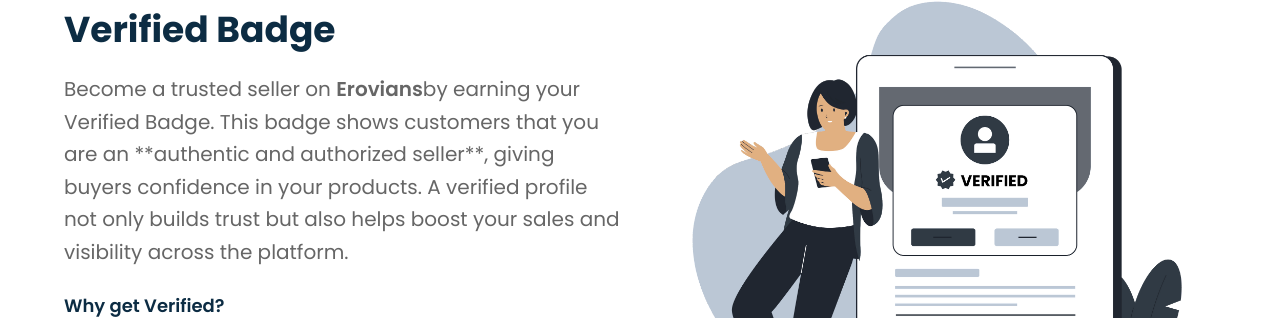
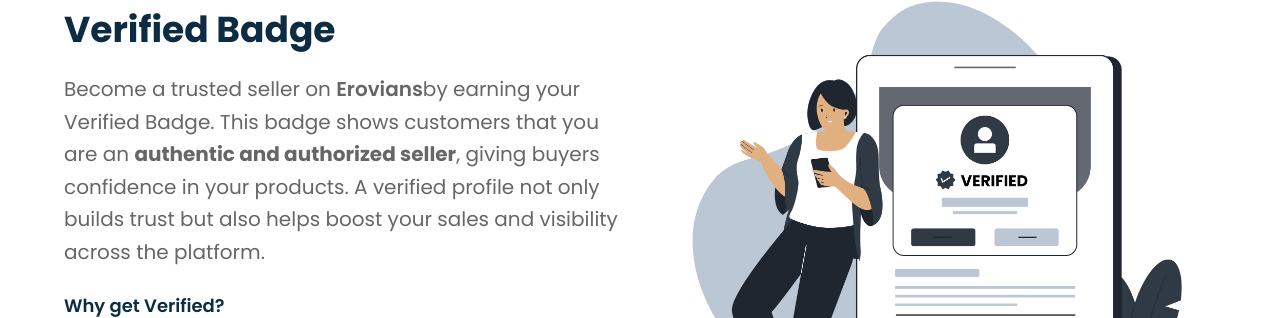
Before and after one commit to erovians/Erovians, a React (Vite) app in the folder seller/: page /grow in a window 1280 px wide. Shown: the part 635-953 px from the top of the page. Built offline with nearby package versions, Linux system fonts and the light colour scheme.

Commit message:
fixes all the section width

```diff
--- a/seller/src/pages/Grow.jsx
+++ b/seller/src/pages/Grow.jsx
@@ -27,11 +27,8 @@
         img={assets.sell_online_banner}
       />
       {/* Create Account Section */}
-      <section
-        className="bg-white py-10 px-6 md:px-16 flex flex-col "
-        id="CreateAccount"
-      >
-        <div className="max-w-7xl mx-auto grid grid-cols-1 md:grid-cols-2 gap-10 items-center ">
+      <section className="bg-white py-10 px-6 md:px-16" id="CreateAccount">
+        <div className="max-w-7xl mx-auto grid grid-cols-1 md:grid-cols-2 gap-10 items-center">
           {/* Left Content */}
           <div className="rich-text">
             <h1 className="mb-4">
@@ -41,10 +38,10 @@
               Become a trusted seller on{" "}
               <span className="font-semibold">Erovians</span>
               by earning your Verified Badge. This badge shows customers that
-              you are an **authentic and authorized seller**, giving buyers
-              confidence in your products. A verified profile not only builds
-              trust but also helps boost your sales and visibility across the
-              platform.
+              you are an <strong>authentic and authorized seller</strong>,
+              giving buyers confidence in your products. A verified profile not
+              only builds trust but also helps boost your sales and visibility
+              across the platform.
             </p>
 
             <h3 className="mb-2">Why get Verified?</h3>
@@ -78,18 +75,15 @@
         </div>
       </section>
 
-      {/*  Advertise Products Section */}
-      <section
-        className="py-10 px-6 md:px-16 min-h-[80vh] flex flex-col bg-white"
-        id="list-product"
-      >
+      {/* Advertise Products Section */}
+      <section className="py-10 px-6 md:px-16 bg-white" id="list-product">
         <div className="max-w-7xl mx-auto grid grid-cols-1 md:grid-cols-2 gap-10 items-center">
           {/* Right Image */}
           <div className="flex justify-center ">
             <img
               src={assets.grow_advertised} // 🔄 replace with your actual image path
               alt="advertise_products"
-              className="h-fit  w-full"
+              className="h-fit w-full"
             />
           </div>
           {/* Left Content */}
@@ -129,6 +123,7 @@
 
       {/* Erovians Value Services */}
       <section className="bg-gray-50 py-12 px-6 md:px-16">
+        <div className="max-w-7xl mx-auto">
           {/* Title */}
           <div className="mb-8">
             <h2 className="text-3xl font-bold text-navyblue mb-2">
@@ -162,12 +157,12 @@
                 Premium Catalogue Services
               </h3>
               <p className="text-gray-600 mb-6 leading-relaxed">
-              In the stone and granite industry, presentation matters as much as
-              quality. Erovians Premium Catalogue Services ensure your products
-              are showcased with stunning visuals, technical details, and
-              interactive tools. Maximize visibility, build trust, and win more
-              customers with professional services crafted for stone & granite
-              sellers.
+                In the stone and granite industry, presentation matters as much
+                as quality. Erovians Premium Catalogue Services ensure your
+                products are showcased with stunning visuals, technical details,
+                and interactive tools. Maximize visibility, build trust, and win
+                more customers with professional services crafted for stone &
+                granite sellers.
               </p>
 
               {/* Services Offered */}
@@ -184,7 +179,8 @@
                 </li>
                 <li className="flex items-center gap-2">
                   <CheckCircle className="text-navyblue w-5 h-5" />
-                Augmented Reality (AR) preview in kitchens, flooring & interiors
+                  Augmented Reality (AR) preview in kitchens, flooring &
+                  interiors
                 </li>
                 <li className="flex items-center gap-2">
                   <CheckCircle className="text-navyblue w-5 h-5" />
@@ -215,6 +211,7 @@
               />
             </div>
           </div>
+        </div>
       </section>
     </>
   );
```
Lines whose indentation alone changed are shown as unchanged.
